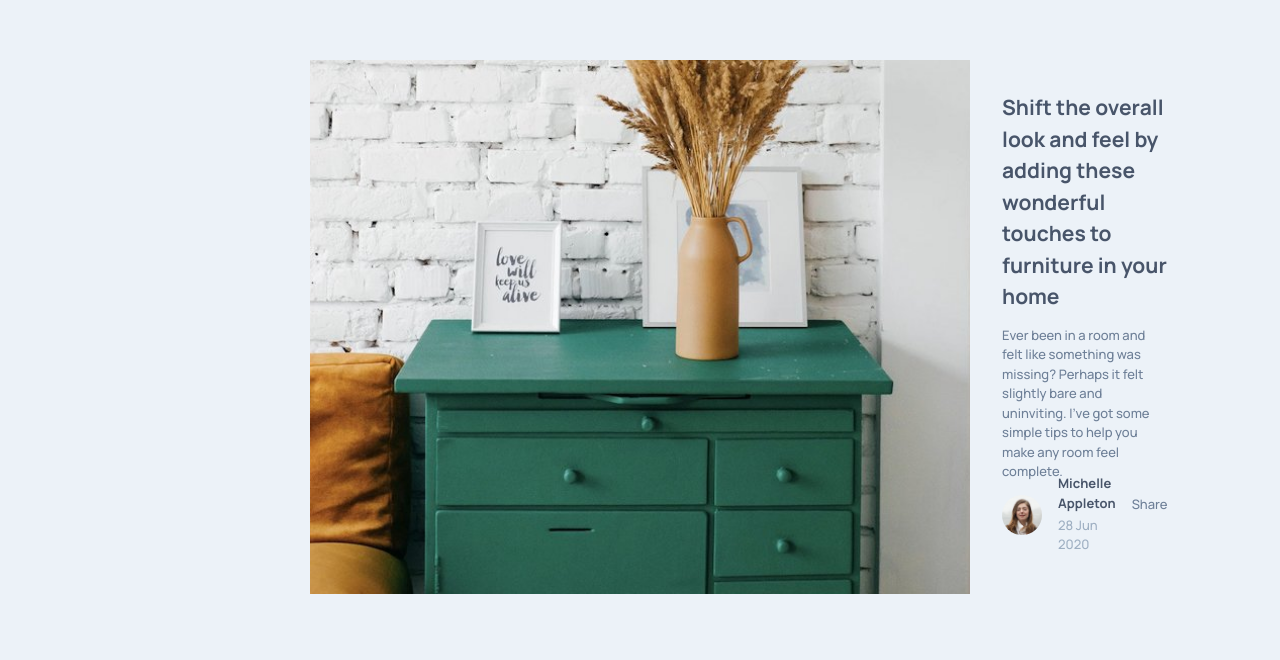
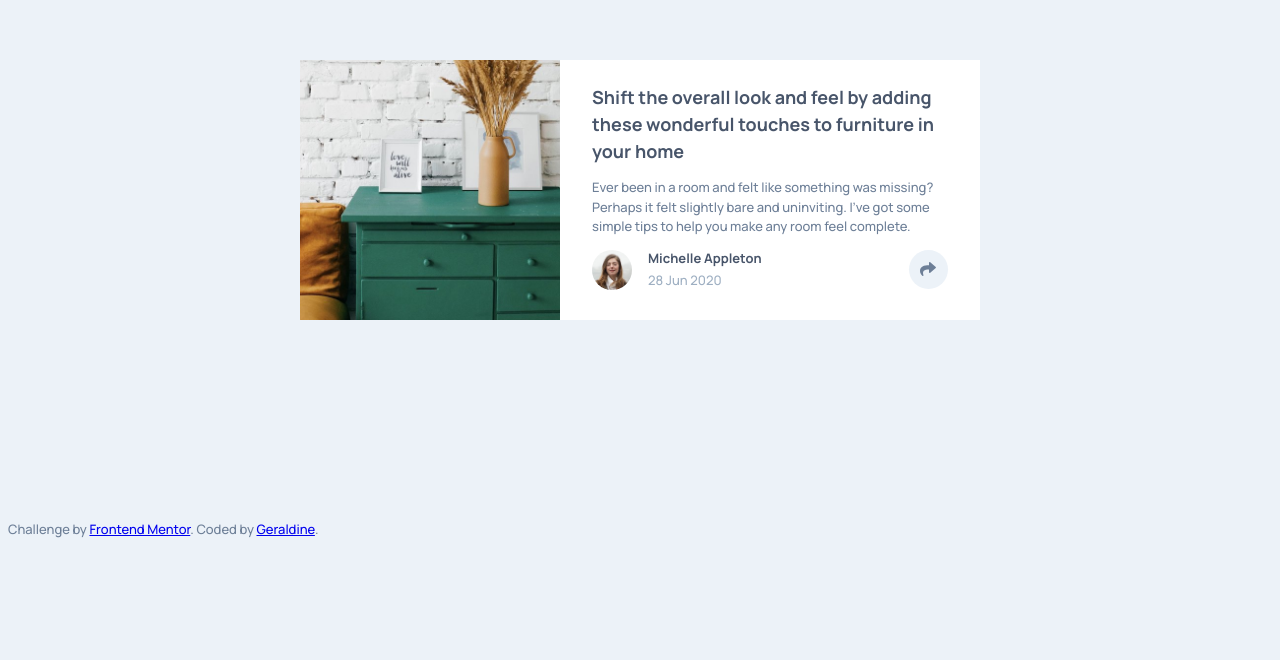
Before and after one commit to geraldiner/frontend-mentor, a React app in the folder article-preview/: page / in a window 1280 px wide. Shown: the part 140-800 px from the top of the page. Built offline with nearby package versions, Linux system fonts and the light colour scheme.

Commit message:
desktop done-ish

```diff
--- a/article-preview/package.json
+++ b/article-preview/package.json
@@ -3,6 +3,9 @@
   "version": "0.1.0",
   "private": true,
   "dependencies": {
+    "@fortawesome/fontawesome-svg-core": "^1.2.35",
+    "@fortawesome/free-solid-svg-icons": "^5.15.3",
+    "@fortawesome/react-fontawesome": "^0.1.14",
     "@testing-library/jest-dom": "^5.14.1",
     "@testing-library/react": "^11.2.7",
     "@testing-library/user-event": "^12.8.3",
--- a/article-preview/src/assets/css/main.css
+++ b/article-preview/src/assets/css/main.css
@@ -37,21 +37,15 @@ h6 {
 
 .preview {
   margin: 200px auto;
-  width: 660px;
-  height: max-content;
+  width: 680px;
+  height: 260px;
   background: #fff;
   display: flex;
 }
 
-.description h3 {
-  font-size: 21px;
-  color: var(--dark-gray-blue);
-  line-height: 31.5px;
-}
-
 .cover-img {
-  min-width: max-content;
-  height: initial;
+  height: 100%;
+  width: 260px;
   overflow: hidden;
 }
 
@@ -62,13 +56,20 @@ h6 {
 }
 
 .description {
-  width: 580px;
-  padding: 2rem;
+  width: calc(680px - 260px);
+  padding: 1.5rem 2rem;
+}
+
+.description h3 {
+  font-size: 18px;
+  color: var(--dark-gray-blue);
+  line-height: 27px;
 }
 
 .post-meta {
   display: flex;
   height: 40px;
+  justify-content: space-between;
 }
 
 .author-info {
@@ -95,3 +96,31 @@ h6 {
   height: 100%;
   width: auto;
 }
+
+.social-share {
+  align-self: center;
+  width: 40px;
+  height: 40px;
+}
+
+.social-share button {
+  color: var(--desat-dark-blue);
+  border: none;
+  cursor: pointer;
+  width: 39px;
+  height: 39px;
+  border-radius: 50%;
+  font-size: 16px;
+  margin: auto;
+  display: flex;
+  justify-content: center;
+  align-items: center;
+  background: var(--light-gray-blue);
+  transition: color 0.3s ease-in-out;
+  transition: background 0.3s linear;
+}
+
+.social-share button:hover {
+  background: var(--dark-gray-blue);
+  color: var(--light-gray-blue);
+}
--- a/article-preview/src/components/App.js
+++ b/article-preview/src/components/App.js
@@ -1,6 +1,8 @@
 import React from "react";
 import avatar from "../assets/images/avatar-michelle.jpg";
 import cover from "../assets/images/drawers.jpg";
+import { FontAwesomeIcon } from '@fortawesome/react-fontawesome'
+import { faShare } from '@fortawesome/free-solid-svg-icons'
 
 const App = () => {
   return (
@@ -28,7 +30,7 @@ const App = () => {
               </p>
             </div>
             <div className="social-share">
-              <span className="share-btn">Share</span>
+              <button type="button" className="share-btn"><FontAwesomeIcon icon={faShare} /></button>
             </div>
           </div>
         </div>
```
Also changed, not shown: 1 other file.
